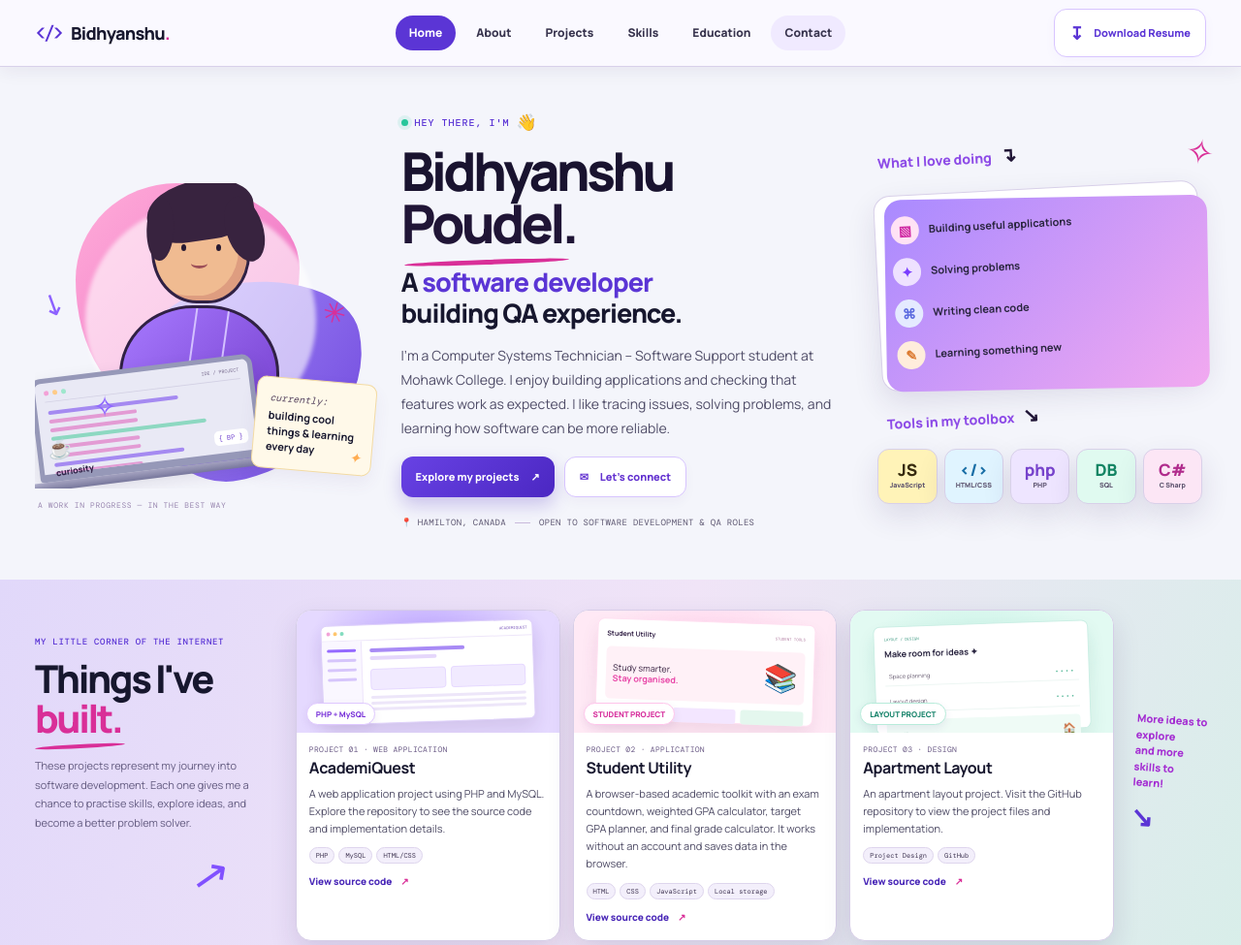
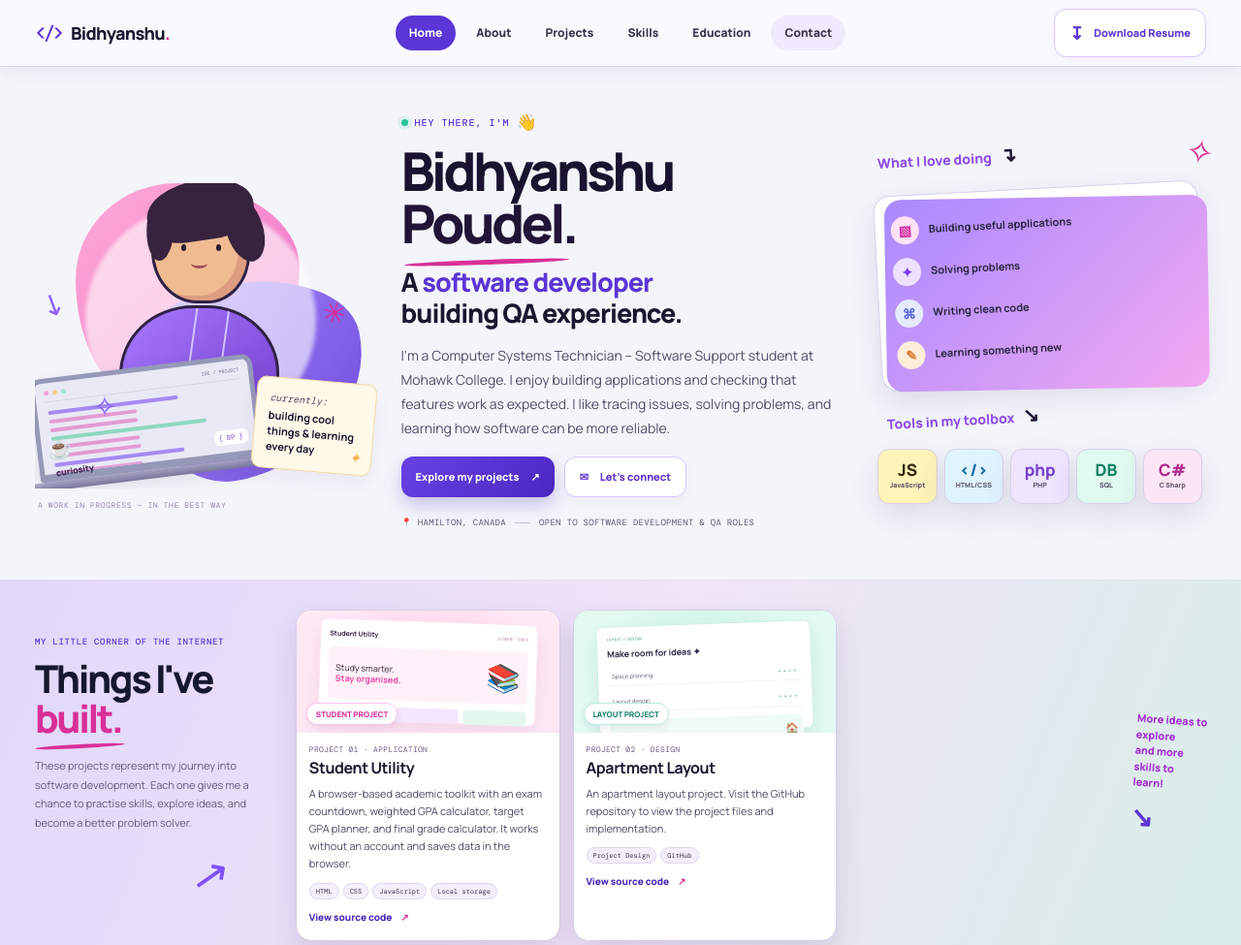
Before and after one commit to Bidhyanshu/Portfolio-Website, a plain HTML site: page index.html in a window 1280 px wide. Shown: the top 975 px of the page at 97% size. Drawn offline with nearby package versions, Linux system fonts and the light colour scheme.

Commit message:
Remove unfinished Academic Quest project

```diff
--- a/index.html
+++ b/index.html
@@ -223,61 +223,7 @@
         </div>
 
         <div class="project-cards">
-
-          <!-- PROJECT 1: ACADEMIQUEST -->
-          <article class="project-card">
-            <div class="project-preview preview-academi">
-              <div class="preview-window">
-                <div class="preview-toolbar">
-                  <span></span><span></span><span></span>
-                  <small>ACADEMIQUEST</small>
-                </div>
-
-                <div class="preview-dashboard">
-                  <div class="preview-sidebar">
-                    <i></i><i></i><i></i><i></i>
-                  </div>
-
-                  <div class="preview-content">
-                    <b></b><i></i>
-                    <div class="preview-stat-row">
-                      <span></span><span></span>
-                    </div>
-                    <div class="preview-table">
-                      <i></i><i></i><i></i>
-                    </div>
-                  </div>
-                </div>
-              </div>
-
-              <span class="project-pill pill-purple">PHP + MySQL</span>
-            </div>
-
-            <div class="project-body">
-              <p class="project-kicker">PROJECT 01 · WEB APPLICATION</p>
-              <h3>AcademiQuest</h3>
-
-              <p>
-                A web application project using PHP and MySQL.
-                Explore the repository to see the source code and
-                implementation details.
-              </p>
-
-              <div class="project-tags">
-                <span>PHP</span>
-                <span>MySQL</span>
-                <span>HTML/CSS</span>
-              </div>
-
-              <a class="project-link"
-                href="https://github.com/Bidhyanshu/Academic-Quest"
-                target="_blank" rel="noopener noreferrer">
-                View source code <span>↗</span>
-              </a>
-            </div>
-          </article>
-
-          <!-- PROJECT 2: STUDENT UTILITY -->
+<!-- PROJECT 2: STUDENT UTILITY -->
           <article class="project-card">
             <div class="project-preview preview-food">
               <div class="food-mock">
@@ -300,7 +246,7 @@
             </div>
 
             <div class="project-body">
-              <p class="project-kicker">PROJECT 02 · APPLICATION</p>
+              <p class="project-kicker">PROJECT 01 · APPLICATION</p>
               <h3>Student Utility</h3>
 
               <p>
@@ -348,7 +294,7 @@
             </div>
 
             <div class="project-body">
-              <p class="project-kicker">PROJECT 03 · DESIGN</p>
+              <p class="project-kicker">PROJECT 02 · DESIGN</p>
               <h3>Apartment Layout</h3>
 
               <p>
```
